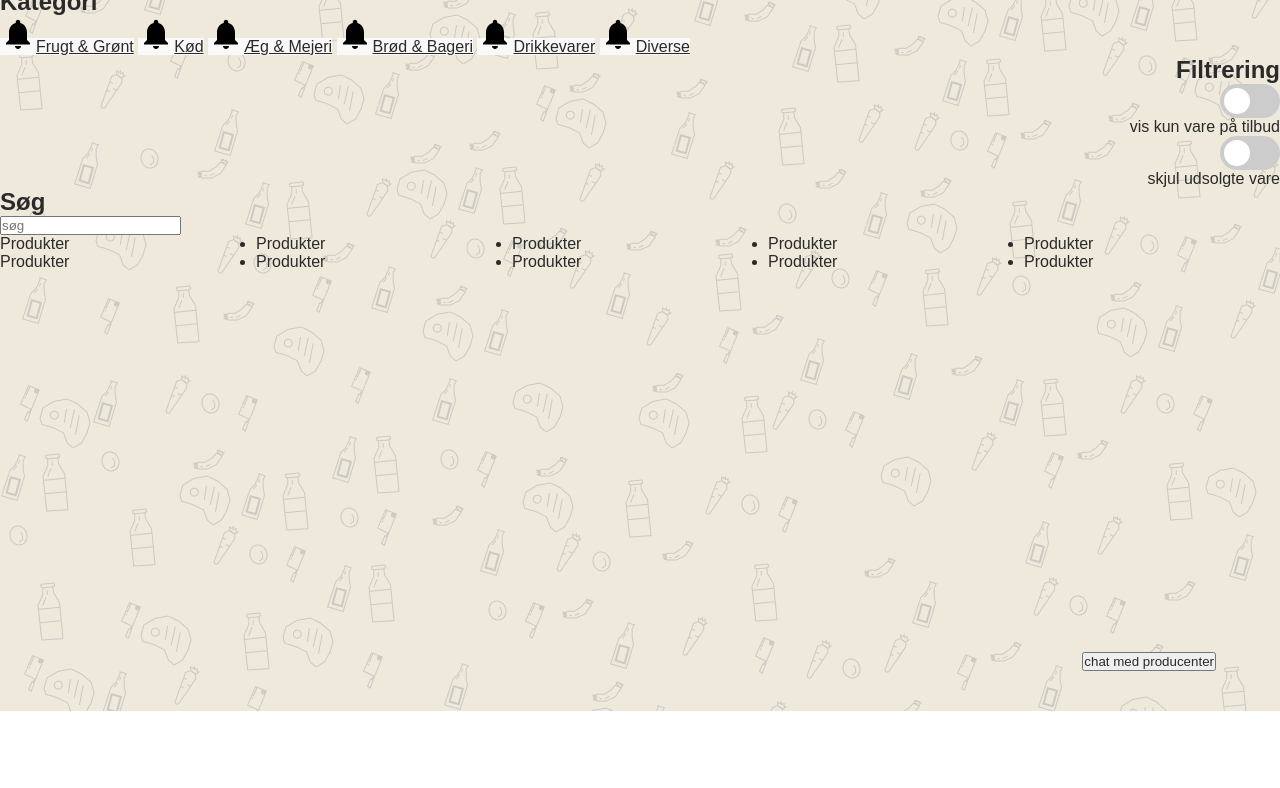
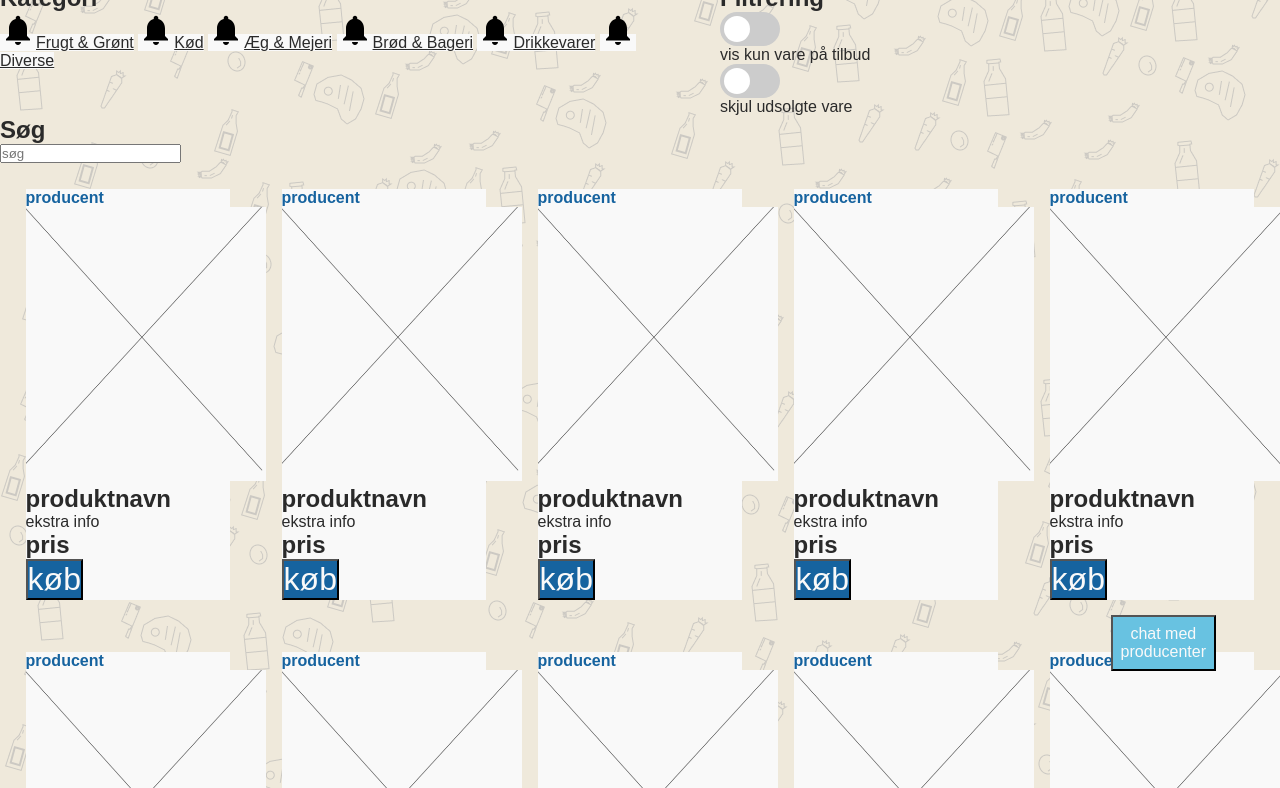
Before and after one commit to maxsendsen/raahandel-prototype, a plain HTML site: page markedsplads.html in a window 1280 px wide. Shown: the part 89-877 px from the top of the page. Before the commit the page ends 800 px from the top, so only its background shows below. Drawn offline with Linux system fonts and the light colour scheme.

Commit message:
lavet produkter

```diff
--- a/markedsplads.html
+++ b/markedsplads.html
@@ -11,9 +11,9 @@
     <header class="header">
         <img src="/assets/raahandel-logo.png" alt="logo" class="header--logo">
 
+
         <ul class="header--nav">
             <li><a href=""><img src="/assets/notif.svg" alt="notifikation"></a></li>
-            <li><a href="">Varer</a></li>
             <li><a href="">Opret bruger</a></li>
             <li><a href="">Leveringsdag</a></li>
             <li><a href="">Kurv</a></li>
@@ -28,10 +28,10 @@
             <ul>
                 <li><a href=""><img src="/assets/notif.svg" alt="Frugt & Grønt">Frugt & Grønt</a></li>
                 <li><a href=""><img src="/assets/notif.svg" alt="Kød">Kød</a></li>
-                <li><a href=""><img src="/assets/notif.svg" alt="Æg & Mejeri">Æg & Mejeri</a></li>
-                <li><a href=""><img src="/assets/notif.svg" alt="Brød & Bageri">Brød & Bageri</a></li>
-                <li><a href=""><img src="/assets/notif.svg" alt="Drikkevarer">Drikkevarer</a></li>
-                <li><a href=""><img src="/assets/notif.svg" alt="Diverse">Diverse</a></li>
+                <li><img src="/assets/notif.svg" alt="Æg & Mejeri"><a href="">Æg & Mejeri</a></li>
+                <li><img src="/assets/notif.svg" alt="Brød & Bageri"><a href="">Brød & Bageri</a></li>
+                <li><img src="/assets/notif.svg" alt="Drikkevarer"><a href="">Drikkevarer</a></li>
+                <li><img src="/assets/notif.svg" alt="Diverse"><a href="">Diverse</a></li>
             </ul>
         </div>
 
@@ -57,20 +57,20 @@
         <input type="text" placeholder="søg">
 
         <ul class="markedsplads--produkter">
-            <li>Produkter</li>
-            <li>Produkter</li>
-            <li>Produkter</li>
-            <li>Produkter</li>
-            <li>Produkter</li>
-            <li>Produkter</li>
-            <li>Produkter</li>
-            <li>Produkter</li>
-            <li>Produkter</li>
-            <li>Produkter</li>
+            <li><h4>producent</h4><img src="/assets/placeholder.png" alt="produktbillede"><h2>produktnavn</h2><p>ekstra info</p><h1>pris</h1><button>køb</button></li>
+            <li><h4>producent</h4><img src="/assets/placeholder.png" alt="produktbillede"><h2>produktnavn</h2><p>ekstra info</p><h1>pris</h1><button>køb</button></li>
+            <li><h4>producent</h4><img src="/assets/placeholder.png" alt="produktbillede"><h2>produktnavn</h2><p>ekstra info</p><h1>pris</h1><button>køb</button></li>
+            <li><h4>producent</h4><img src="/assets/placeholder.png" alt="produktbillede"><h2>produktnavn</h2><p>ekstra info</p><h1>pris</h1><button>køb</button></li>
+            <li><h4>producent</h4><img src="/assets/placeholder.png" alt="produktbillede"><h2>produktnavn</h2><p>ekstra info</p><h1>pris</h1><button>køb</button></li>
+            <li><h4>producent</h4><img src="/assets/placeholder.png" alt="produktbillede"><h2>produktnavn</h2><p>ekstra info</p><h1>pris</h1><button>køb</button></li>
+            <li><h4>producent</h4><img src="/assets/placeholder.png" alt="produktbillede"><h2>produktnavn</h2><p>ekstra info</p><h1>pris</h1><button>køb</button></li>
+            <li><h4>producent</h4><img src="/assets/placeholder.png" alt="produktbillede"><h2>produktnavn</h2><p>ekstra info</p><h1>pris</h1><button>køb</button></li>
+            <li><h4>producent</h4><img src="/assets/placeholder.png" alt="produktbillede"><h2>produktnavn</h2><p>ekstra info</p><h1>pris</h1><button>køb</button></li>
+            <li><h4>producent</h4><img src="/assets/placeholder.png" alt="produktbillede"><h2>produktnavn</h2><p>ekstra info</p><h1>pris</h1><button>køb</button></li>
 
         </ul>
 
-        <button class="markedsplads--chat">chat med producenter</button>
+        <button class="markedsplads--chat">chat med <br> producenter</button>
 
     </section>
 
--- a/style.css
+++ b/style.css
@@ -11,18 +11,29 @@ body{
 /*-------------------------------- markedsplads 1 ------------------------------ */
 .header{
     background-color: #F0EADA ;
-
+  display: grid;
+  grid-template-columns: 1fr 1fr;
+  grid-template-rows: auto;
+  grid-template-areas:
+  "logo nav"
+  ;
 }
 
 .header--logo{
+  grid-area: logo;
     width: auto;
 }
+
+
 .header--nav{
+  grid-area: nav;
+  text-align: end;
     display: inline;
 
 }
 
 .header--nav li{
+  margin-right: 1rem;
     display: inline;
 
 }
@@ -31,6 +42,17 @@ body{
     text-decoration: none;
 }
 
+.markedsplads--top{
+  display: grid;
+  grid-template-columns: 1fr 1fr;
+  grid-template-rows: auto;
+  grid-template-areas:
+  "kategori filtre"
+  ;
+}
+.markedsplads--kategori{
+  grid-area: kategori;
+}
 .markedsplads--kategori ul{
     display: inline;
 }
@@ -41,7 +63,8 @@ body{
 }
 
 .markedsplads--filtre{
-text-align: right;
+  grid-area: filtre;
+  margin-left: 5rem;
 }
 
 /*switch taget fra w3schools */
@@ -117,11 +140,32 @@ text-align: right;
     "produkter produkter produkter produkter produkter"
     ;
   }
+  .markedsplads--produkter li{
+    background-color: #F9F9F9;
+    margin: 10%;
+    list-style: none;
+  }
+  .markedsplads--produkter li h4{
+    color:#16639F ;
+  }
+  .markedsplads--produkter li img{
+    width: 15rem;
+  }
+  .markedsplads--produkter li button{
+    background-color: #16639F;
+    color:#F9F9F9 ;
+    font-size: 2rem;
+
+  }
 
   .markedsplads--chat{
       position: fixed;
       bottom: 5%;
       right: 5%;
+    font-size: 1rem;
+    background-color:#68C2E1 ;
+    color: #F9F9F9;
+    padding: 0.5rem;
   }
   /* markedsplads SLUT */
   /* ----------------------------------produkt  info --------------------------------- */
```
